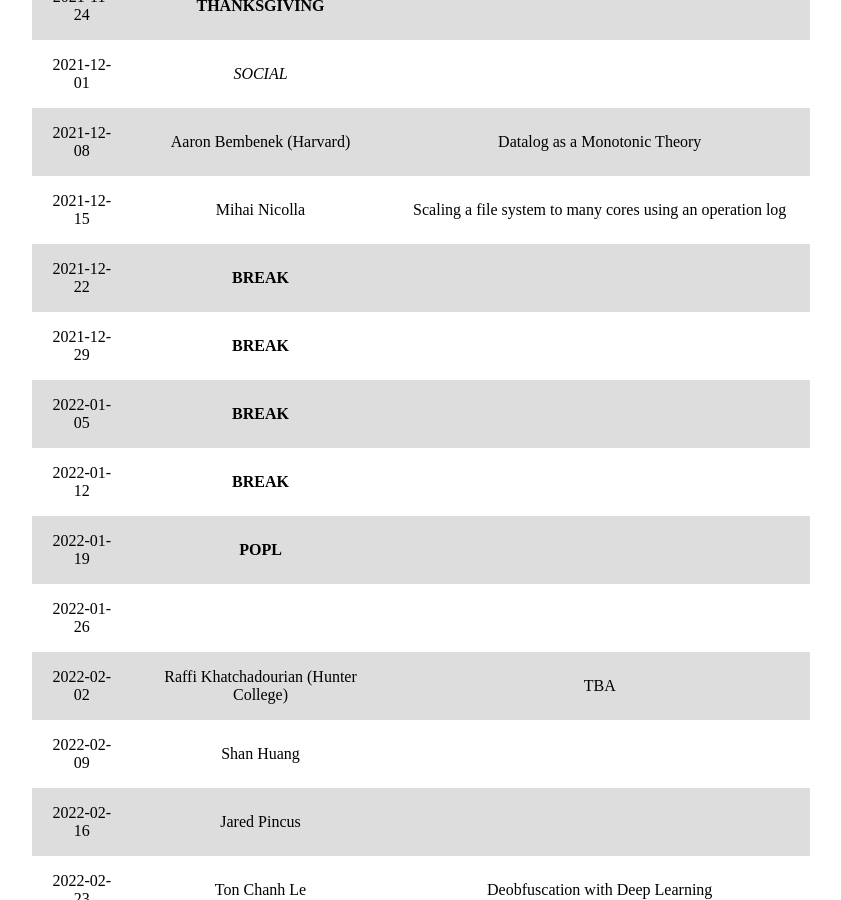
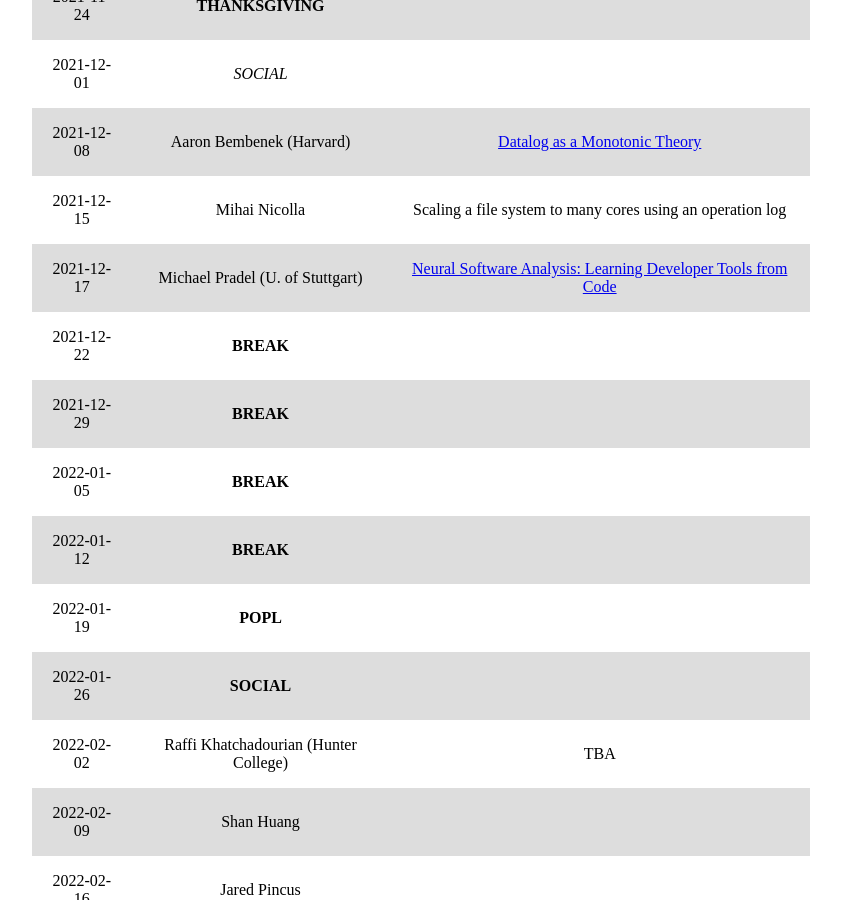
Before and after one commit to mgree/cypress, a Jekyll site: the page built from schedule.md, in a window 1280 px wide and 900 px high, scrolled down 804 px. Shown: the whole window, without its empty margins (219-1060 px from the left). Built offline with Jekyll 4.4.1, drawn with Linux system fonts in a browser that asks for light colours.

Commit message:
youtube links

```diff
--- a/schedule.md
+++ b/schedule.md
@@ -24,14 +24,15 @@ find someone willing to take your place first.
 | 2021-11-17 | Yuchen (Dennis) Zhang                 | Debloating Address Sanitizer |
 | 2021-11-24 | **THANKSGIVING**                      | |
 | 2021-12-01 | *SOCIAL*                              | |
-| 2021-12-08 | Aaron Bembenek (Harvard)              | Datalog as a Monotonic Theory |
+| 2021-12-08 | Aaron Bembenek (Harvard)              | [Datalog as a Monotonic Theory](https://youtu.be/7Rdkx0OVwEA) |
 | 2021-12-15 | Mihai Nicolla                         | Scaling a file system to many cores using an operation log |
+| 2021-12-17 | Michael Pradel (U. of Stuttgart)      | [Neural Software Analysis: Learning Developer Tools from Code](https://youtu.be/5m-SLc7wb2c) |
 | 2021-12-22 | **BREAK**                             | |
 | 2021-12-29 | **BREAK**                             | |
 | 2022-01-05 | **BREAK**                             | |
 | 2022-01-12 | **BREAK**                             | |
 | 2022-01-19 | **POPL**                              | |
-| 2022-01-26 |                                       | |
+| 2022-01-26 | **SOCIAL**                            | |
 | 2022-02-02 | Raffi Khatchadourian (Hunter College) | TBA |
 | 2022-02-09 | Shan Huang                            | |
 | 2022-02-16 | Jared Pincus                          | |
```
